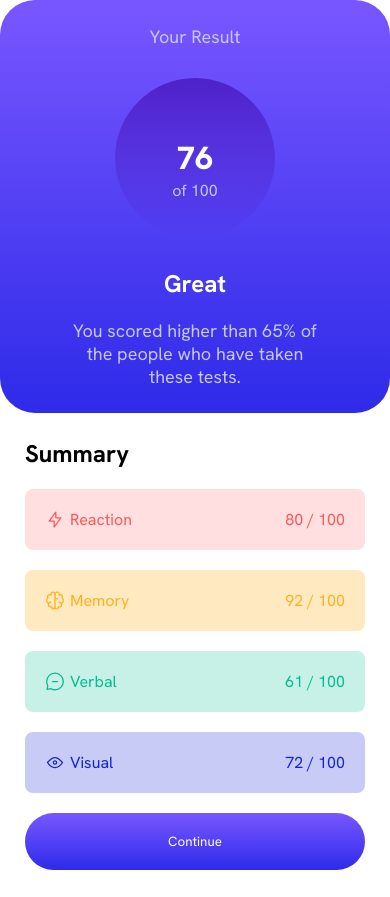
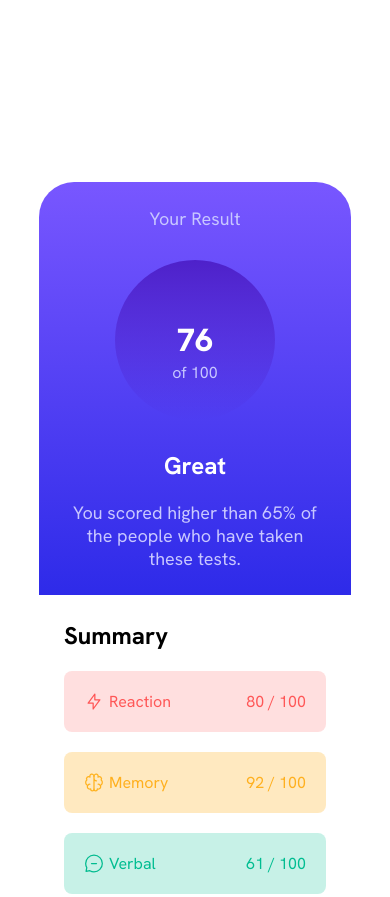
Before and after one commit to EEmaDNaseF/Challenge-1, a plain HTML site: page index.html in a window 390 px wide. Shown: the top 897 px of the page. Drawn offline with Linux system fonts and the light colour scheme.

Commit message:
Third Style CSS Media Query

```diff
--- a/css/style.css
+++ b/css/style.css
@@ -136,17 +136,25 @@
 }
 
 
-@media (max-width : 576px) {
+@media (max-width : 705px) {
     .container {
-        display: block;
+        display: flex;
+        flex-direction: column;
+        width: 80%;
+        margin: auto;
         box-shadow: none;
-        position: none;
-        top: 0;
-        left: 0;
-        transform: none;
-        width: 100%;
+
     }
     .side-one , .side-two {
         width: 100%;
     }
+    .side-one {
+        border-bottom-right-radius:0 ;
+        border-bottom-left-radius:0 ;
+    }
+    .side-two {
+        border-top-right-radius:0 ;
+
+    }
+
 }
```
